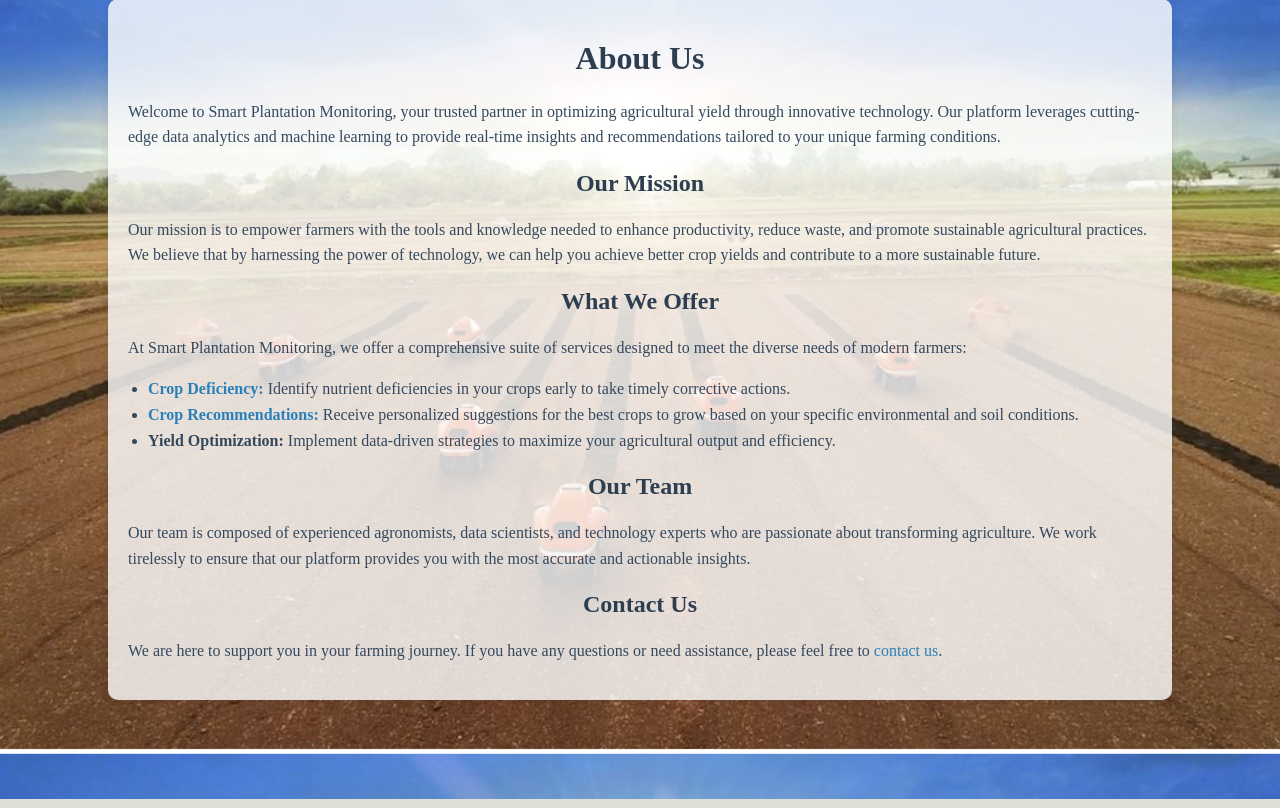
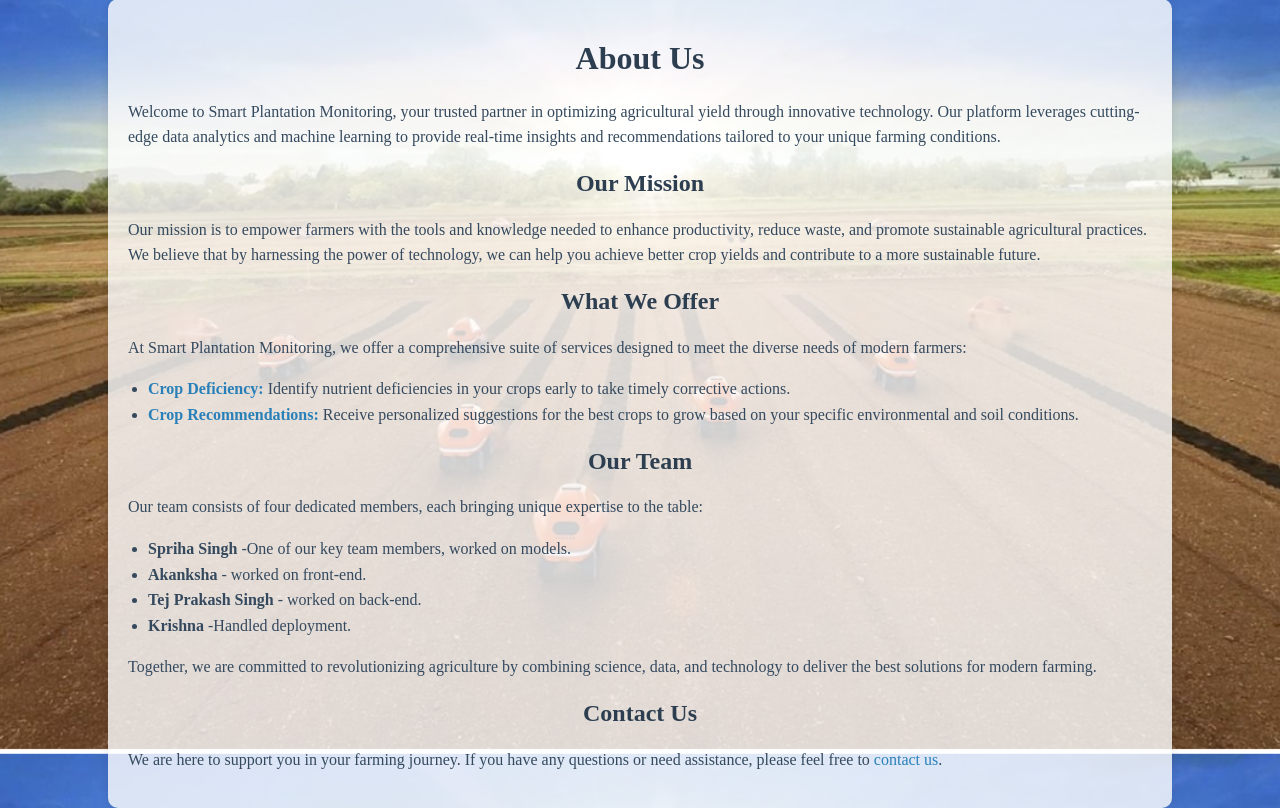
Before and after one commit to Akanksha530/Smart_plantation, a Flask app: page /about in a window 1280 px wide. Shown: the part 51-859 px from the top of the page. Run offline with Flask 3, Linux system fonts and the light colour scheme; parts of the project's set-up code (start-up, migrations or seed data) failed here and were passed over; some libraries are stand-ins or nearby versions.

Commit message:
commitedd

```diff
--- a/templates/about.html
+++ b/templates/about.html
@@ -26,12 +26,22 @@
             <a href="{{ url_for('second') }}">
             <li><strong>Crop Recommendations:</strong> </a>Receive personalized suggestions for the best crops to grow based on your specific environmental and soil conditions.</li>
 
-            <li><strong>Yield Optimization:</strong> Implement data-driven strategies to maximize your agricultural output and efficiency.</li>
-        </ul>
-        <h2>Our Team</h2>
-        <p>
-            Our team is composed of experienced agronomists, data scientists, and technology experts who are passionate about transforming agriculture. We work tirelessly to ensure that our platform provides you with the most accurate and actionable insights.
-        </p>
+           <!-- <li><strong>Yield Optimization:</strong> Implement data-driven strategies to maximize your agricultural output and efficiency.</li>
+            --></ul>
+            <h2>Our Team</h2>
+            <p>
+                Our team consists of four dedicated members, each bringing unique expertise to the table:
+            </p>
+            <ul>
+                <li><strong>Spriha Singh</strong> -One of our key team members, worked on models.</li>
+                <li><strong>Akanksha</strong> - worked on front-end.</li>
+                <li><strong>Tej Prakash Singh</strong> - worked on back-end.</li>
+                <li><strong>Krishna</strong> -Handled deployment. </li>
+            </ul>
+            <p>
+                Together, we are committed to revolutionizing agriculture by combining science, data, and technology to deliver the best solutions for modern farming.
+            </p>
+
         <h2>Contact Us</h2>
         <p>
             We are here to support you in your farming journey. If you have any questions or need assistance, please feel free to <a href="{{ url_for('contact_us') }}">contact us</a>.
```
